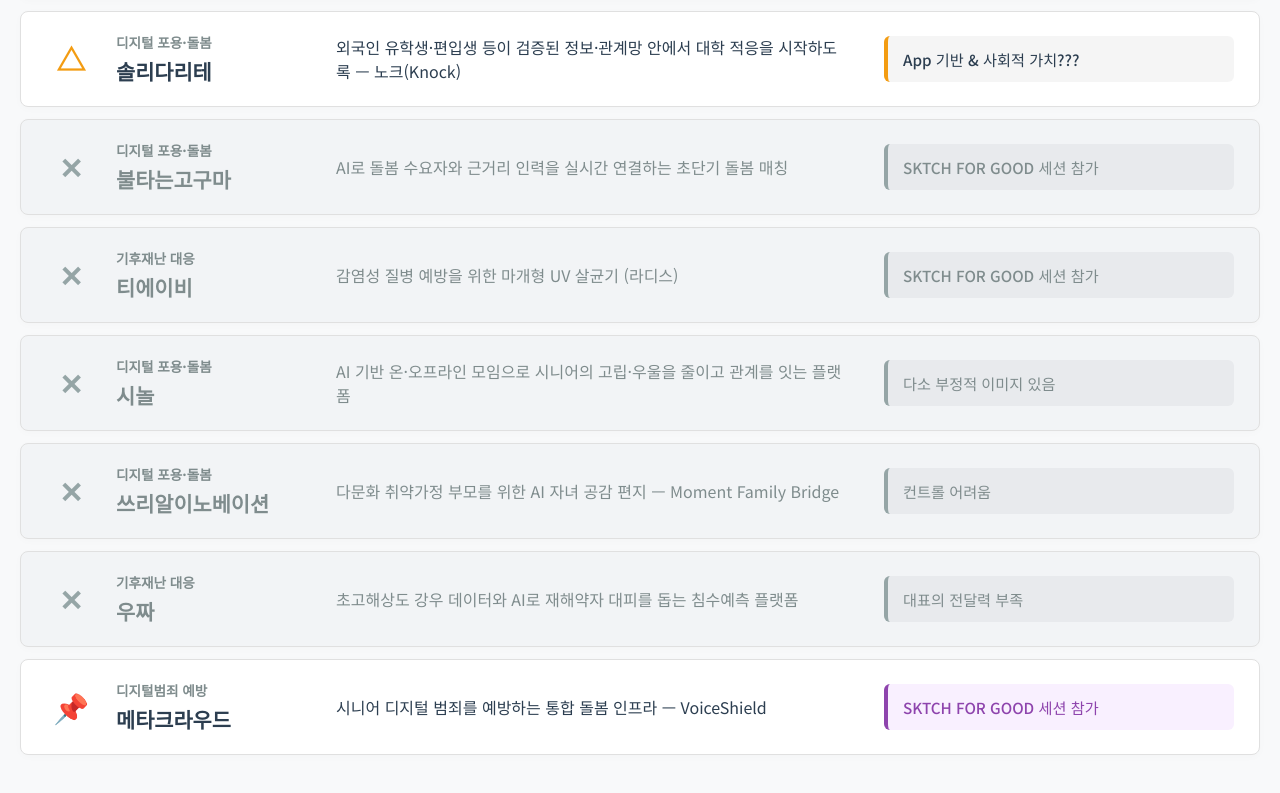
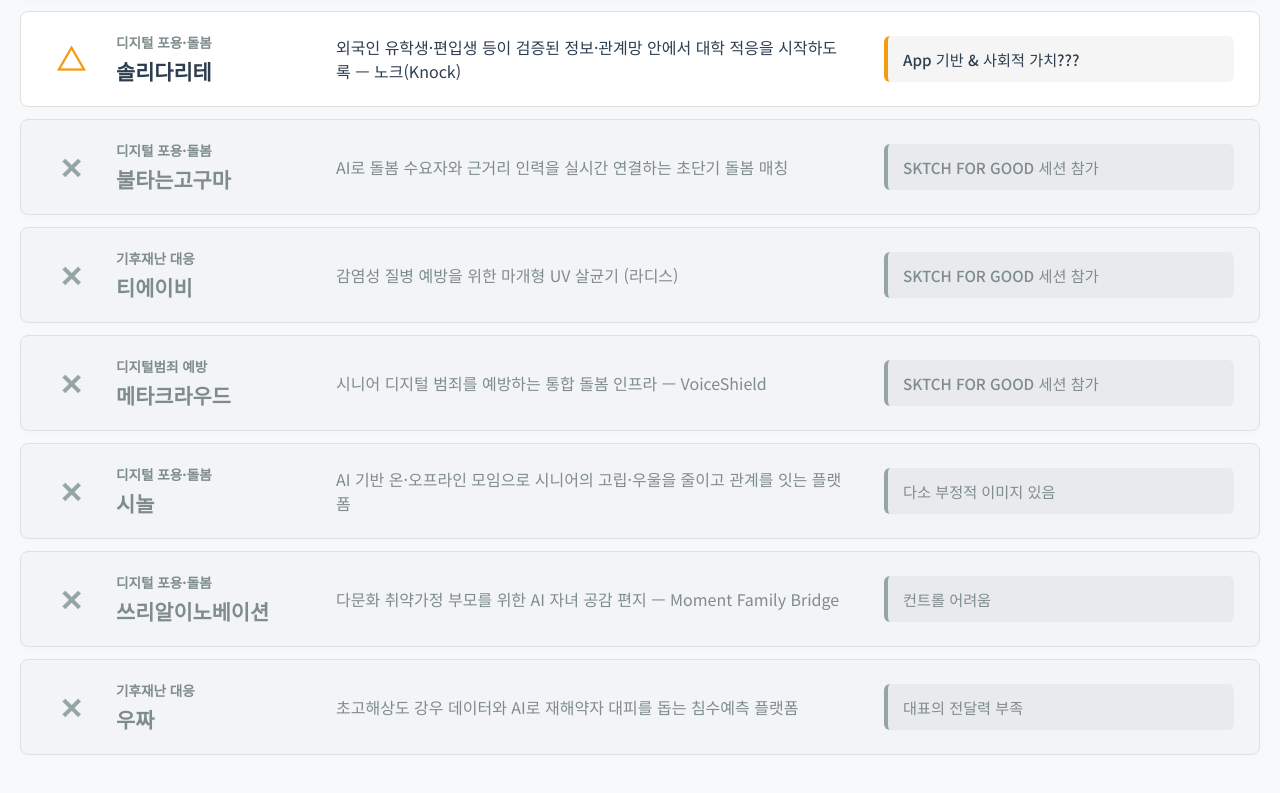
Before and after one commit to daeho999-dotcom/-SKTCH, a plain HTML site: page index.html in a window 1280 px wide. Shown: the part 922-1715 px from the top of the page. Drawn offline with Linux system fonts and the light colour scheme.

Commit message:
Update index.html

```diff
--- a/index.html
+++ b/index.html
@@ -77,7 +77,6 @@
         .card.circle .status-icon { color: #3498db; }    /* ○ */
         .card.triangle .status-icon { color: #f39c12; }  /* △ */
         .card.cross .status-icon { color: #95a5a6; }     /* ✕ */
-        .card.session .status-icon { color: #8e44ad; }   /* 📌 */
 
         /* 기업 정보 영역 */
         .info-group {
@@ -117,7 +116,6 @@
         .card.circle .opinion-box { border-left-color: #3498db; background: #f0f8ff; color: #2980b9; }
         .card.triangle .opinion-box { border-left-color: #f39c12; }
         .card.cross .opinion-box { border-left-color: #95a5a6; background: #e8eaed; }
-        .card.session .opinion-box { border-left-color: #8e44ad; background: #f9f0ff; color: #8e44ad;}
 
     </style>
 </head>
@@ -226,6 +224,16 @@
     <div class="card cross">
         <div class="status-icon">✕</div>
         <div class="info-group">
+            <span class="category">디지털범죄 예방</span>
+            <h3 class="startup-name">메타크라우드</h3>
+        </div>
+        <div class="description">시니어 디지털 범죄를 예방하는 통합 돌봄 인프라 — VoiceShield</div>
+        <div class="opinion-box">SKTCH FOR GOOD 세션 참가</div>
+    </div>
+
+    <div class="card cross">
+        <div class="status-icon">✕</div>
+        <div class="info-group">
             <span class="category">디지털 포용·돌봄</span>
             <h3 class="startup-name">시놀</h3>
         </div>
@@ -253,17 +261,6 @@
         <div class="opinion-box">대표의 전달력 부족</div>
     </div>
 
-    <!-- 메타크라우드 (단순 세션 참가) -->
-    <div class="card session">
-        <div class="status-icon">📌</div>
-        <div class="info-group">
-            <span class="category">디지털범죄 예방</span>
-            <h3 class="startup-name">메타크라우드</h3>
-        </div>
-        <div class="description">시니어 디지털 범죄를 예방하는 통합 돌봄 인프라 — VoiceShield</div>
-        <div class="opinion-box">SKTCH FOR GOOD 세션 참가</div>
-    </div>
-
 </div>
 
 </body>
```
